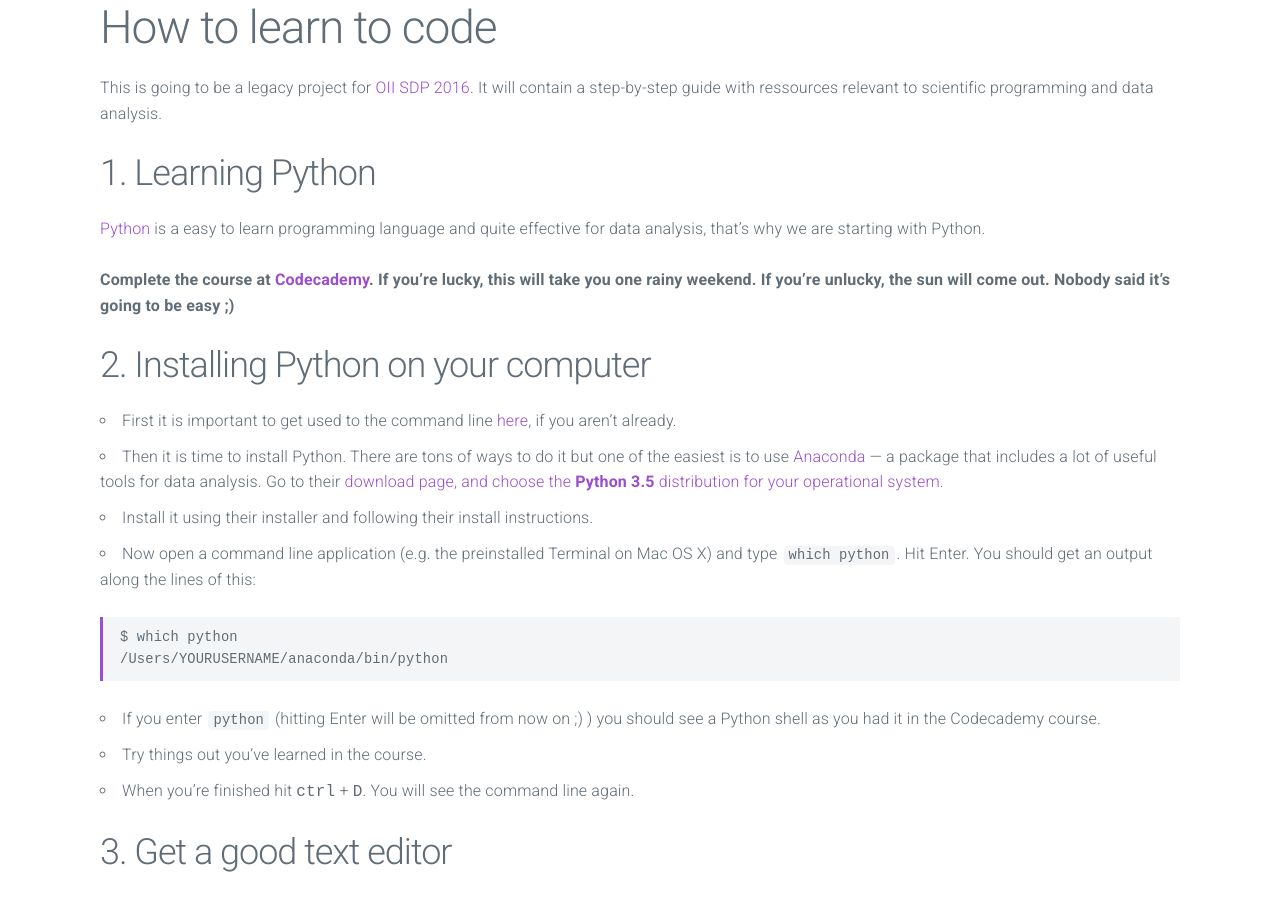
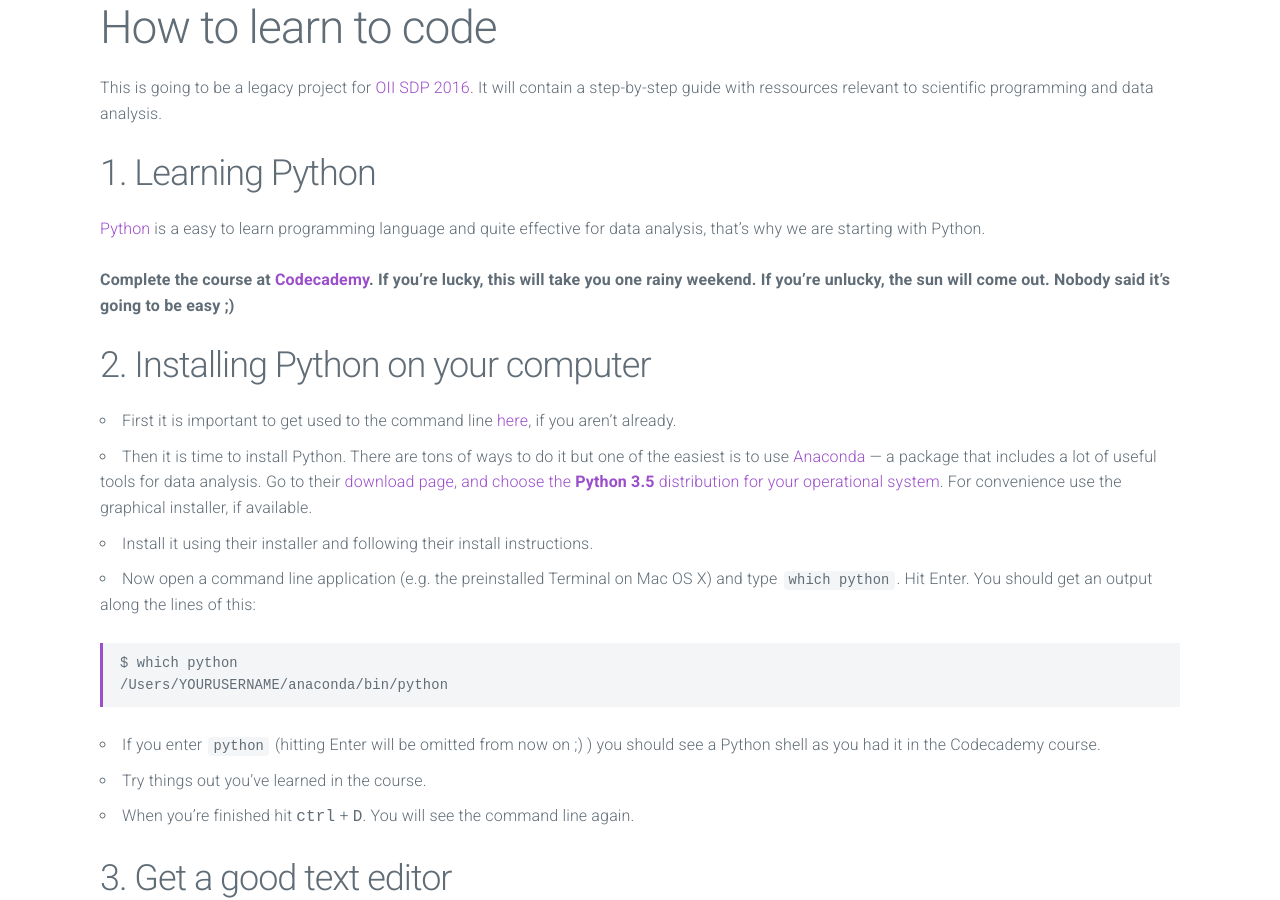
Before and after one commit to OII-SDP-2016/how-to-learn-to-code, a Jekyll site: the page built from index.md, in a window 1280 px wide and 900 px high. Built offline with Jekyll 4.4.1, drawn with Linux system fonts in a browser that asks for light colours; nearby versions of some CDN libraries.

Commit message:
Use graphical installer for installing Anaconda

```diff
--- a/index.md
+++ b/index.md
@@ -15,7 +15,7 @@ This is going to be a legacy project for [OII SDP 2016](http://sdp.oii.ox.ac.uk)
 ## 2. Installing Python on your computer
 
 * First it is important to get used to the command line [here](https://www.codecademy.com/courses/learn-the-command-line), if you aren't already.
-* Then it is time to install Python. There are tons of ways to do it but one of the easiest is to use [Anaconda](https://www.continuum.io/anaconda) — a package that includes a lot of useful tools for data analysis. Go to their [download page, and choose the **Python 3.5** distribution for your operational system](https://www.continuum.io/downloads).
+* Then it is time to install Python. There are tons of ways to do it but one of the easiest is to use [Anaconda](https://www.continuum.io/anaconda) — a package that includes a lot of useful tools for data analysis. Go to their [download page, and choose the **Python 3.5** distribution for your operational system](https://www.continuum.io/downloads). For convenience use the graphical installer, if available.
 * Install it using their installer and following their install instructions.
 * Now open a command line application (e.g. the preinstalled Terminal on Mac OS X) and type `which python`. Hit Enter. You should get an output along the lines of this:
 
```
